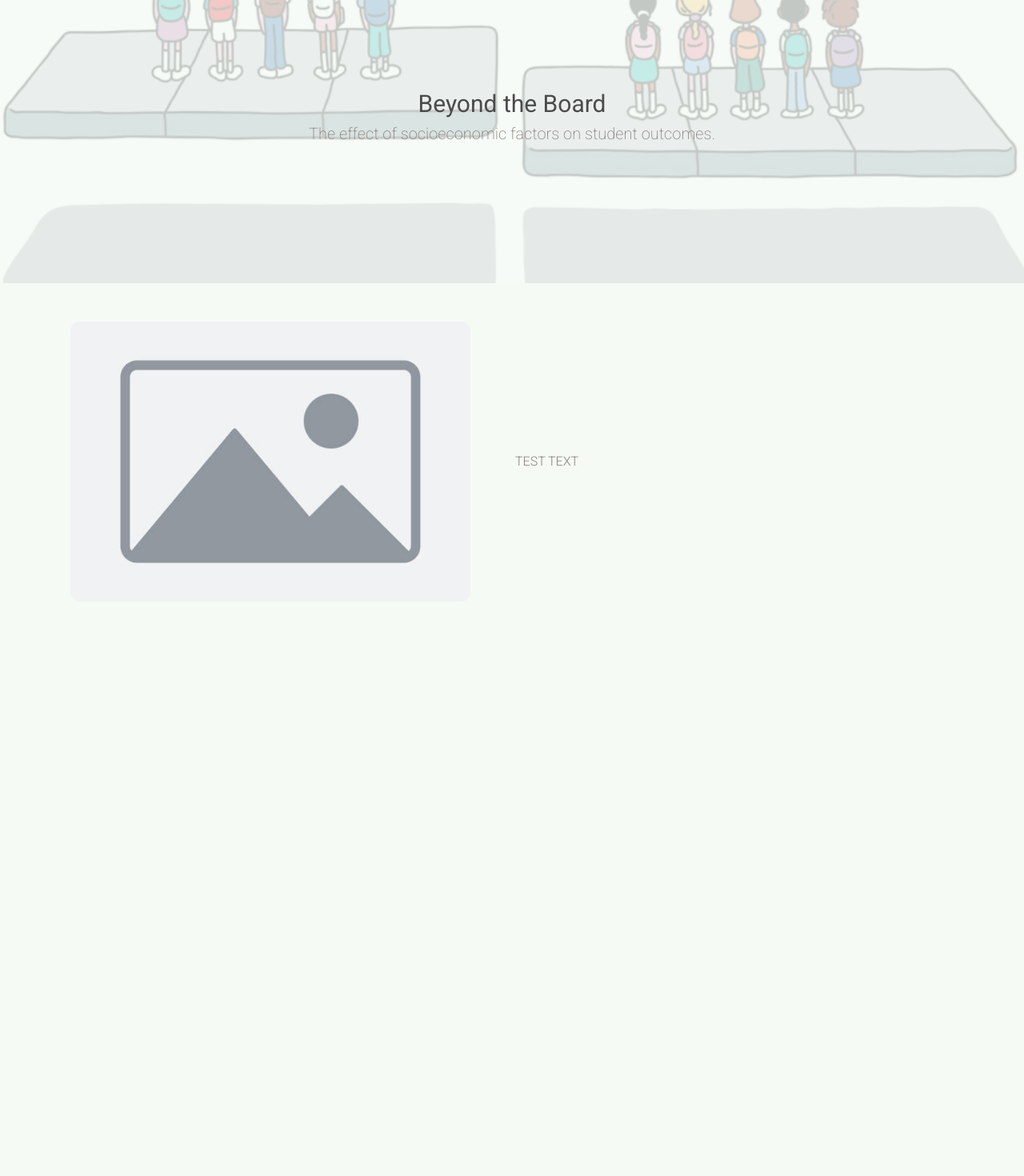
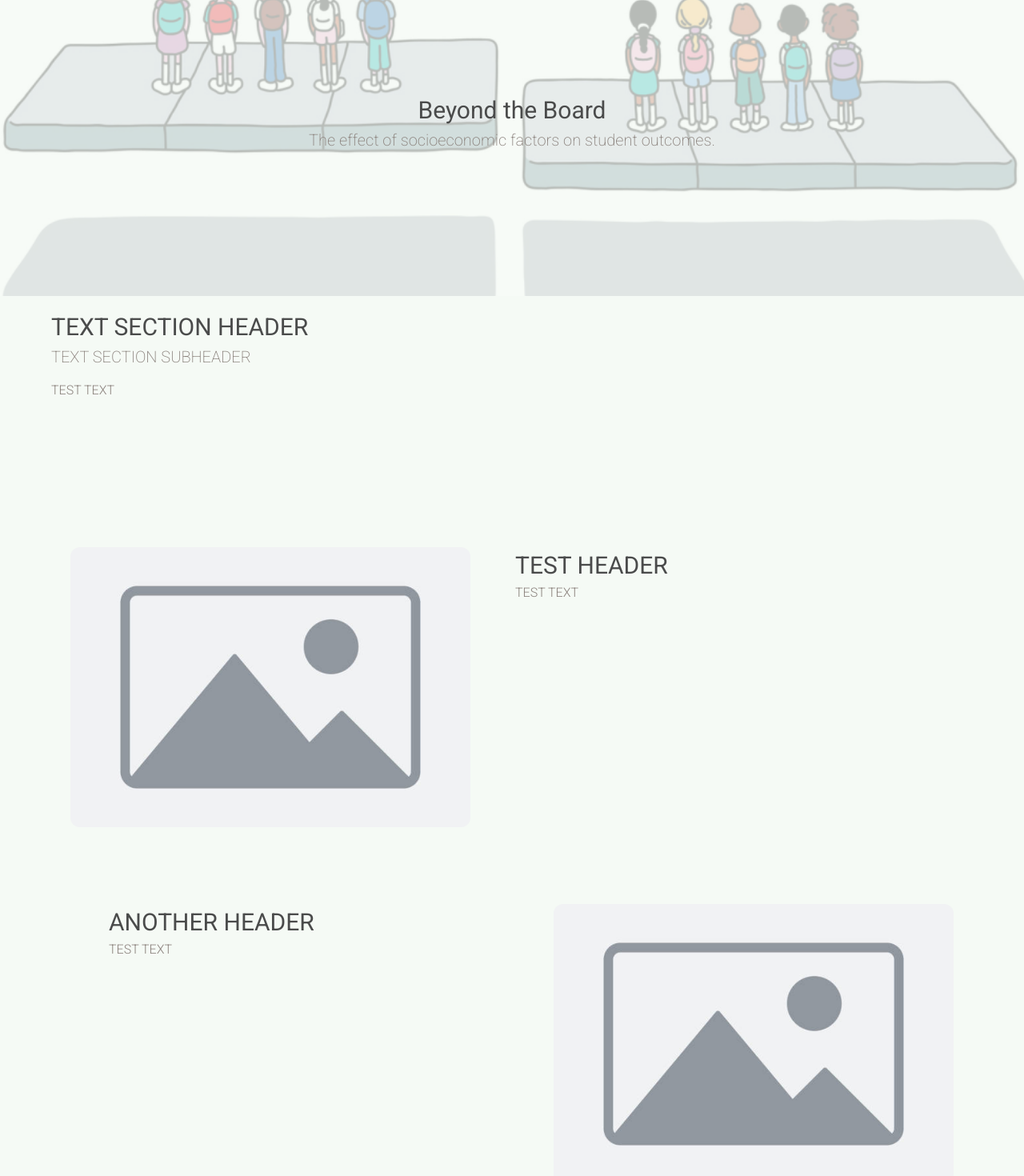
Before and after one commit to hannahkendall04/beyondtheboard, a Next.js app: page / in a window 1280 px wide. Shown: the part 66-1536 px from the top of the page at 80% size. Before the commit the page ends 954 px from the top, so only its background shows below. Built offline with nearby package versions, Linux system fonts and the light colour scheme.

Commit message:
text section component

```diff
--- a/app/globals.css
+++ b/app/globals.css
@@ -42,6 +42,7 @@ h2 {
   font-family: var(--primary-font);
   font-weight: 200;
   font-size: 20px;
+  margin-bottom: 15px;
 }
 
 p {
--- a/app/page.tsx
+++ b/app/page.tsx
@@ -1,6 +1,7 @@
 "use client";
-import GenericPage from "../components/GenericPage";
-import PhotoSection from "../components/PhotoSection"
+import GenericPage from "@/components/GenericPage";
+import PhotoSection from "@/components/PhotoSection";
+import TextSection from "@/components/TextSection";
 
 export default function Home() {
   return (
@@ -11,10 +12,22 @@ export default function Home() {
         pageSubtitle="The effect of socioeconomic factors on student outcomes."
         pageImageRoute="/images/default_background2.png"
       >
+        <TextSection
+          sectionContent="TEST TEXT"
+          sectionHeader="TEXT SECTION HEADER"
+          sectionSubheader="TEXT SECTION SUBHEADER"
+        />
         <PhotoSection
           imageUrl="/images/image_placeholder.jpg"
           direction="left"
           sectionText="TEST TEXT"
+          sectionHeader="TEST HEADER"
+        />
+        <PhotoSection
+          imageUrl="/images/image_placeholder.jpg"
+          direction="right"
+          sectionText="TEST TEXT"
+          sectionHeader="ANOTHER HEADER"
         />
       </GenericPage>
     </div>
--- a/components/HeaderOverlay.tsx
+++ b/components/HeaderOverlay.tsx
@@ -20,6 +20,8 @@ const HeaderOverlay: React.FC<HeaderOverlayProps> = ({ imageUrl, overlayTextPrim
         height: "420px",
         position: "relative",
         overflow: "hidden",
+        marginTop: 2,
+        marginBottom: 2
       }}
     >
       <Box
@@ -27,7 +29,7 @@ const HeaderOverlay: React.FC<HeaderOverlayProps> = ({ imageUrl, overlayTextPrim
           position: "absolute",
           inset: 0,
           zIndex: -1,
-          opacity: .2
+          opacity: .25
         }}
       >
         <Image
--- a/components/PhotoSection.tsx
+++ b/components/PhotoSection.tsx
@@ -2,18 +2,20 @@
 import React from 'react';
 import { Container, Stack, Box } from '@mui/material';
 import Image from 'next/image';
+import TextSection from './TextSection'
 
 interface PhotoSectionProps {
     imageUrl: string,
+    sectionHeader?: string,
+    sectionSubheader?: string,
     sectionText: string,
     direction: string
 }
 
 
-const PhotoSection: React.FC<PhotoSectionProps> = ({ imageUrl, sectionText, direction }) => {
+const PhotoSection: React.FC<PhotoSectionProps> = ({ imageUrl, sectionText, direction, sectionHeader, sectionSubheader }) => {
 
     const isLeft = direction === "left";
-
 
     return (
         <Container sx={{ py: 6 }}>
@@ -30,7 +32,7 @@ const PhotoSection: React.FC<PhotoSectionProps> = ({ imageUrl, sectionText, dire
                         position: "relative",
                         width: "100%",
                         maxWidth: 500,
-                        height: 350,
+                        minHeight: 350,
                         borderRadius: 3,
                         overflow: "hidden",
                         flexShrink: 0,
@@ -43,18 +45,12 @@ const PhotoSection: React.FC<PhotoSectionProps> = ({ imageUrl, sectionText, dire
                         style={{ objectFit: "cover" }}
                     />
                 </Box>
-                <Box
-                    sx={{
-                        width: "100%",
-                        maxWidth: 500,
-                        display: "flex",
-                        alignItems: "center",
-                    }}
-                >
-                    <p>
-                        {sectionText}
-                    </p>
-                </Box>
+                <TextSection
+                    sectionContent={sectionText}
+                    sectionHeader={sectionHeader}
+                    sectionSubheader={sectionSubheader}
+                    isPhoto={true}
+                />
             </Stack>
         </Container>
     );
--- /dev/null
+++ b/components/TextSection.tsx
@@ -0,0 +1,47 @@
+"use client";
+import { Stack, Box } from '@mui/material';
+import React from 'react';
+
+interface TextSectionProps {
+    sectionContent: string,
+    sectionHeader?: string,
+    sectionSubheader?: string,
+    isPhoto?: boolean
+}
+
+
+const TextSection: React.FC<TextSectionProps> = ({ sectionContent, sectionHeader, sectionSubheader, isPhoto }) => {
+
+    return (
+        <Box
+            sx={{
+                width: "100%",
+                maxWidth: isPhoto ? 500 : "100%",
+                minHeight: 250,
+                display: "flex",
+                alignItems: "left",
+                alignSelf: "stretch",
+                flexDirection: "column",
+            }}
+        >
+            <Stack direction="column">
+                {
+                    sectionHeader ?
+                    <h1>{sectionHeader}</h1> :
+                    <div></div>
+                }
+                {
+                    sectionSubheader ?
+                    <h2>{sectionSubheader}</h2> :
+                    <div></div>
+                }
+                <p>
+                    {sectionContent}
+                </p>
+            </Stack>
+        </Box>
+    );
+
+}
+
+export default TextSection;
```
